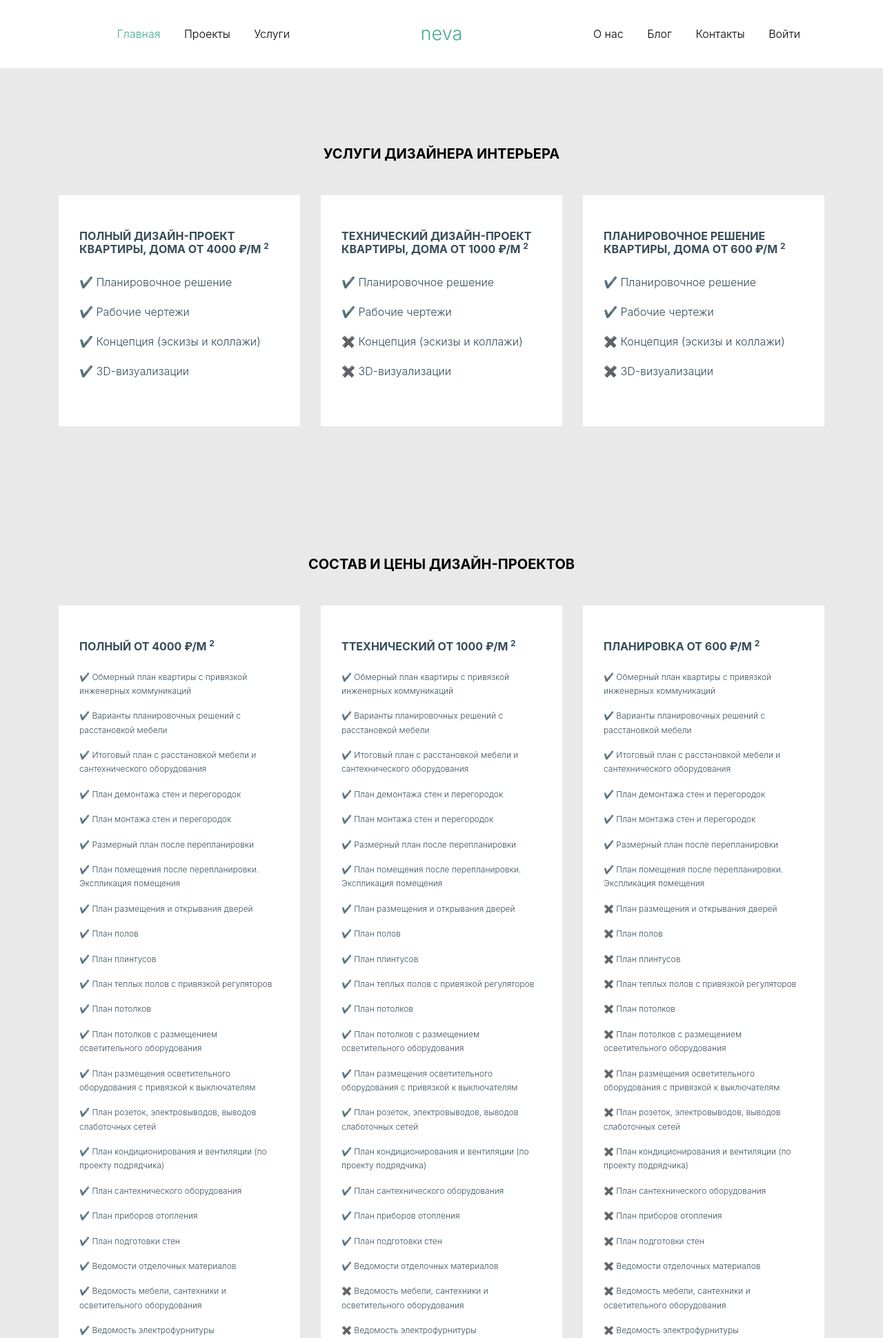
After one commit to musecollaboration/marga, a Django app: page /services/ in a window 1280 px wide. The commit adds this page. Shown: the top 1940 px of the page at 69% size. Run offline with Django 5.2, Linux system fonts and the light colour scheme; some libraries are stand-ins or nearby versions; some web fonts are replaced.

Commit message:
Закончил services.html

```diff
--- a/apps/marga_design/urls.py
+++ b/apps/marga_design/urls.py
@@ -11,4 +11,5 @@ urlpatterns = [
     path('project<slug:slug>/', views.MargaProject.as_view(), name='project'),
     path('application/', views.MargaProjectsApplicationCreateView.as_view(), name='application'),
     path('thanks/', TemplateView.as_view(template_name='marga_design/thanks.html'), name='thanks'),
+    path('services/', TemplateView.as_view(template_name='marga_design/services.html'), name='services'),
 ]
--- a/apps/marga_design/views.py
+++ b/apps/marga_design/views.py
@@ -55,7 +55,7 @@ class MargaProjectsApplicationCreateView(CreateView):
     success_url = reverse_lazy('marga_design:thanks')
 
     def form_valid(self, form):
-        form.instance.answer = Application.NO
+        form.instance.answer = Application.NEW
         return super().form_valid(form)
 
     # def form_invalid(self, form):
--- a/templates/header.html
+++ b/templates/header.html
@@ -6,7 +6,7 @@
                     <ul class="site-menu main-menu js-clone-nav ml-auto d-none d-lg-block">
                         <li class="active"><a href="{% url 'marga_design:index' %}" class="nav-link">Главная</a></li>
                         <li><a href="{% url 'marga_design:projects_list' %}" class="nav-link">Проекты</a></li>
-                        <li><a href="services.html" class="nav-link">Услуги</a></li>
+                        <li><a href="{% url 'marga_design:services' %}" class="nav-link">Услуги</a></li>
                     </ul>
                 </nav>
             </div>
--- a/templates/marga_design/includes/form.html
+++ b/templates/marga_design/includes/form.html
@@ -4,7 +4,7 @@
 
     <form action="{% url 'marga_design:application' %}" method="POST">
         {% csrf_token %}
-        {{ form.as_p }}  <!-- Django сам создаст поля формы -->
+        {{ form.as_p }}
         <button type="submit" class="btn btn-primary w-100 mt-3">Отправить</button>
     </form>
 </div>
--- a/templates/marga_design/projects_list.html
+++ b/templates/marga_design/projects_list.html
@@ -6,7 +6,7 @@
 {% endblock %}
 
 {% block content %}
-    <div class="container mt-5 mb-5">  <!-- ✅ Добавил отступ сверху (mt-5) и снизу (mb-5) -->
+    <div class="container mt-5 mb-5 ">
         <div class="row justify-content-center">
             {% for project in projects_list %}
                 <div class="col-lg-6 d-flex justify-content-center">
--- /dev/null
+++ b/templates/marga_design/services.html
@@ -0,0 +1,171 @@
+{% extends 'index.html' %}
+{% load static %}
+
+{% block carousel %}
+
+{% endblock %}
+
+{% block content %}
+    <div class="site-section">
+        <div class="container py-7"> <!-- Добавляем вертикальные отступы -->
+            <!-- Центрирование заголовка -->
+            <div class="row mb-5 align-items-center justify-content-center">
+                <div class="col-md-7 text-center">
+                    <h2 class="heading-39291 mb-0">Услуги дизайнера интерьера</h2>
+                </div>
+            </div>
+
+            <div class="row">
+                <div class="col-md-6 mb-4 col-lg-4" data-aos="fade-up">
+                    <div class="service-29193 text-start">
+                        <h3 class="mb-4">Полный дизайн-проект квартиры, дома от 4000 ₽/м <sup>2</sup></h3>
+                        <p>&#10004 Планировочное решение</p>
+                        <p>&#10004 Рабочие чертежи</p>
+                        <p>&#10004 Концепция (эскизы и коллажи)</p>
+                        <p>&#10004 3D-визуализации</p>
+                    </div>
+                </div>
+
+                <div class="col-md-6 mb-4 col-lg-4" data-aos="fade-up" data-aos-delay="100">
+                    <div class="service-29193 text-start"> <!-- Выравнивание текста влево -->
+                        <h3 class="mb-4">Технический дизайн-проект квартиры, дома от 1000 ₽/м <sup>2</sup></h3>
+                        <p>&#10004 Планировочное решение</p>
+                        <p>&#10004 Рабочие чертежи</p>
+                        <p>&#10006 Концепция (эскизы и коллажи)</p>
+                        <p>&#10006 3D-визуализации</p>
+                    </div>
+                </div>
+
+                <div class="col-md-6 mb-4 col-lg-4" data-aos="fade-up" data-aos-delay="200">
+                    <div class="service-29193 text-start"> <!-- Выравнивание текста влево -->
+                        <h3 class="mb-4">Планировочное решение квартиры, дома от 600 ₽/м <sup>2</sup></h3>
+                        <p>&#10004 Планировочное решение</p>
+                        <p>&#10004 Рабочие чертежи</p>
+                        <p>&#10006 Концепция (эскизы и коллажи)</p>
+                        <p>&#10006 3D-визуализации</p>
+                    </div>
+                </div>
+            </div>
+        </div> <!-- Добавлена закрывающая </div> -->
+    </div>
+
+    <!-- Отдельный блок для "Состав и цены дизайн-проектов" -->
+    <div class="site-section mt-1 pt-5">
+        <div class="container">
+            <!-- Центрирование заголовка -->
+            <div class="row mb-5 align-items-center justify-content-center">
+                <div class="col-md-7 text-center">
+                    <h2 class="heading-39291 mb-0">Состав и цены дизайн-проектов</h2>
+                </div>
+            </div>
+
+            <!-- Блок с одинаковым текстом в три колонки -->
+            <div class="row">
+                <div class="col-md-6 mb-4 col-lg-4" data-aos="fade-up">
+                    <div class="service-29193 text-start" style="font-size: 12px;">
+                        <h3 class="mb-4">Полный от 4000 ₽/м <sup>2</sup></h3>
+                        <p>&#10004 Обмерный план квартиры с привязкой инженерных коммуникаций</p>
+                        <p>&#10004 Варианты планировочных решений с расстановкой мебели</p>
+                        <p>&#10004 Итоговый план с расстановкой мебели и сантехнического оборудования</p>
+                        <p>&#10004 План демонтажа стен и перегородок</p>
+                        <p>&#10004 План монтажа стен и перегородок</p>
+                        <p>&#10004 Размерный план после перепланировки</p>
+                        <p>&#10004 План помещения после перепланировки. Экспликация помещения</p>
+                        <p>&#10004 План размещения и открывания дверей</p>
+                        <p>&#10004 План полов</p>
+                        <p>&#10004 План плинтусов</p>
+                        <p>&#10004 План теплых полов с привязкой регуляторов</p>
+                        <p>&#10004 План потолков</p>
+                        <p>&#10004 План потолков с размещением осветительного оборудования</p>
+                        <p>&#10004 План размещения осветительного оборудования с привязкой к выключателям</p>
+                        <p>&#10004 План розеток, электровыводов, выводов слаботочных сетей</p>
+                        <p>&#10004 План кондиционирования и вентиляции (по проекту подрядчика)</p>
+                        <p>&#10004 План сантехнического оборудования</p>
+                        <p>&#10004 План приборов отопления</p>
+                        <p>&#10004 План подготовки стен</p>
+                        <p>&#10004 Ведомости отделочных материалов</p>
+                        <p>&#10004 Ведомость мебели, сантехники и осветительного оборудования</p>
+                        <p>&#10004 Ведомость электрофурнитуры</p>
+                        <p>&#10004 Разработка концепции и стилевого решения (эскизы и коллажи)</p>
+                        <p>&#10004 3D визуализация интерьеров</p>
+                        <p>&#10004 Развертки стен с раскладкой плитки</p>
+                        <p>&#10004 Развертки по стенам всех помещений объекта</p>
+
+                        <!-- Центрируем кнопку -->
+{#                        <div class="text-center">#}
+{#                            <a href="#" class="d-inline-block">#}
+{#                                <button class="btn btn-primary">Подробнее</button>#}
+{#                            </a>#}
+{#                        </div>#}
+                    </div>
+                </div>
+
+                <!-- Второй и третий блок идентичны первому -->
+                <div class="col-md-6 mb-4 col-lg-4" data-aos="fade-up" data-aos-delay="100">
+                    <div class="service-29193 text-start" style="font-size: 12px;">
+                        <h3 class="mb-4">ТТехнический от 1000 ₽/м <sup>2</sup></h3>
+                        <p>&#10004 Обмерный план квартиры с привязкой инженерных коммуникаций</p>
+                        <p>&#10004 Варианты планировочных решений с расстановкой мебели</p>
+                        <p>&#10004 Итоговый план с расстановкой мебели и сантехнического оборудования</p>
+                        <p>&#10004 План демонтажа стен и перегородок</p>
+                        <p>&#10004 План монтажа стен и перегородок</p>
+                        <p>&#10004 Размерный план после перепланировки</p>
+                        <p>&#10004 План помещения после перепланировки. Экспликация помещения</p>
+                        <p>&#10004 План размещения и открывания дверей</p>
+                        <p>&#10004 План полов</p>
+                        <p>&#10004 План плинтусов</p>
+                        <p>&#10004 План теплых полов с привязкой регуляторов</p>
+                        <p>&#10004 План потолков</p>
+                        <p>&#10004 План потолков с размещением осветительного оборудования</p>
+                        <p>&#10004 План размещения осветительного оборудования с привязкой к выключателям</p>
+                        <p>&#10004 План розеток, электровыводов, выводов слаботочных сетей</p>
+                        <p>&#10004 План кондиционирования и вентиляции (по проекту подрядчика)</p>
+                        <p>&#10004 План сантехнического оборудования</p>
+                        <p>&#10004 План приборов отопления</p>
+                        <p>&#10004 План подготовки стен</p>
+                        <p>&#10004 Ведомости отделочных материалов</p>
+                        <p>&#10006 Ведомость мебели, сантехники и осветительного оборудования</p>
+                        <p>&#10006 Ведомость электрофурнитуры</p>
+                        <p>&#10006 Разработка концепции и стилевого решения (эскизы и коллажи)</p>
+                        <p>&#10006 3D визуализация интерьеров</p>
+                        <p>&#10006 Развертки стен с раскладкой плитки</p>
+                        <p>&#10006 Развертки по стенам всех помещений объекта</p>
+                    </div>
+                </div>
+
+                <div class="col-md-6 mb-4 col-lg-4" data-aos="fade-up" data-aos-delay="200">
+                    <div class="service-29193 text-start" style="font-size: 12px;">
+                        <h3 class="mb-4">Планировка от 600 ₽/м <sup>2</sup></h3>
+                        <p>&#10004 Обмерный план квартиры с привязкой инженерных коммуникаций</p>
+                        <p>&#10004 Варианты планировочных решений с расстановкой мебели</p>
+                        <p>&#10004 Итоговый план с расстановкой мебели и сантехнического оборудования</p>
+                        <p>&#10004 План демонтажа стен и перегородок</p>
+                        <p>&#10004 План монтажа стен и перегородок</p>
+                        <p>&#10004 Размерный план после перепланировки</p>
+                        <p>&#10004 План помещения после перепланировки. Экспликация помещения</p>
+                        <p>&#10006 План размещения и открывания дверей</p>
+                        <p>&#10006 План полов</p>
+                        <p>&#10006 План плинтусов</p>
+                        <p>&#10006 План теплых полов с привязкой регуляторов</p>
+                        <p>&#10006 План потолков</p>
+                        <p>&#10006 План потолков с размещением осветительного оборудования</p>
+                        <p>&#10006 План размещения осветительного оборудования с привязкой к выключателям</p>
+                        <p>&#10006 План розеток, электровыводов, выводов слаботочных сетей</p>
+                        <p>&#10006 План кондиционирования и вентиляции (по проекту подрядчика)</p>
+                        <p>&#10006 План сантехнического оборудования</p>
+                        <p>&#10006 План приборов отопления</p>
+                        <p>&#10006 План подготовки стен</p>
+                        <p>&#10006 Ведомости отделочных материалов</p>
+                        <p>&#10006 Ведомость мебели, сантехники и осветительного оборудования</p>
+                        <p>&#10006 Ведомость электрофурнитуры</p>
+                        <p>&#10006 Разработка концепции и стилевого решения (эскизы и коллажи)</p>
+                        <p>&#10006 3D визуализация интерьеров</p>
+                        <p>&#10006 Развертки стен с раскладкой плитки</p>
+                        <p>&#10006 Развертки по стенам всех помещений объекта</p>
+                    </div>
+                </div>
+            </div>
+        </div>
+    </div>
+
+{% endblock %}
```
Also changed, not shown: apps/marga_design/admin.py (+15 -3 lines), apps/marga_design/models.py (+20 -9 lines), apps/marga_design/migrations/0005_application.py, static/css/marga_design/forms.css (deleted).
